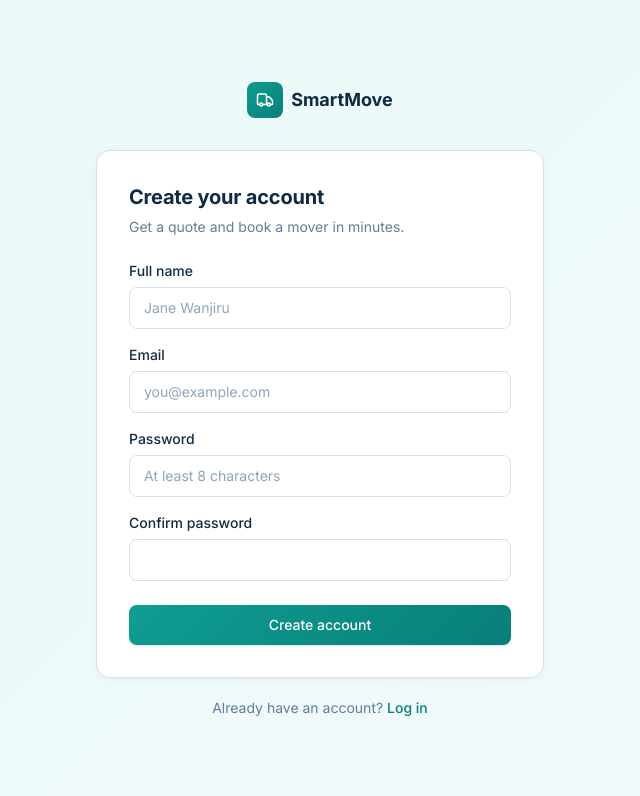
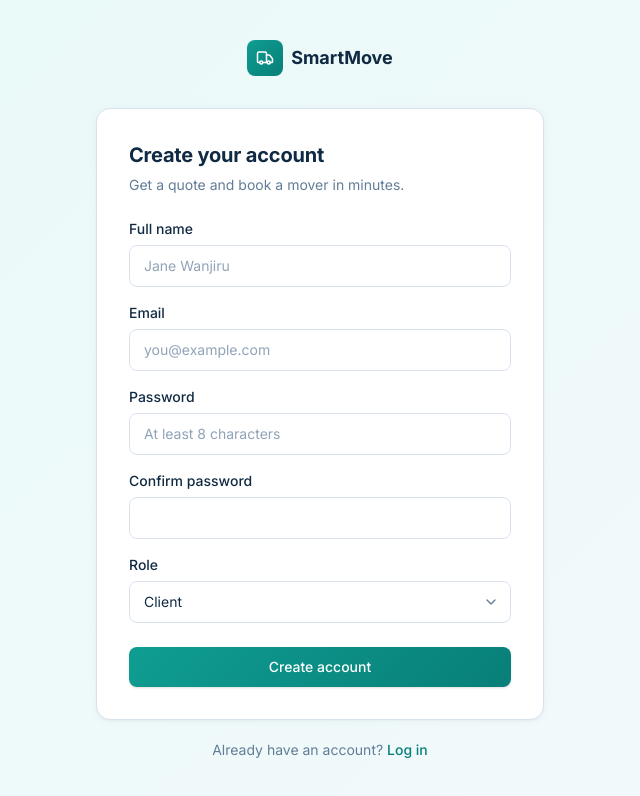
Before and after one commit to lyndseyisoe/SmartMove, a React (Vite) app in the folder frontend/: page /register in a window 1280 px wide. Shown: the top 796 px of the page, without its empty margins (320-960 px from the left). Built offline with nearby package versions, Linux system fonts and the light colour scheme; no server answers.

Commit message:
feat: add role selection to registration form

```diff
--- a/frontend/src/features/auth/pages/Register.jsx
+++ b/frontend/src/features/auth/pages/Register.jsx
@@ -3,7 +3,7 @@ import { zodResolver } from '@hookform/resolvers/zod';
 import { Link, useNavigate } from 'react-router-dom';
 import { useDispatch, useSelector } from 'react-redux';
 import AuthLayout from '../AuthLayout';
-import { Input, Button } from '../../../components/ui';
+import { Input, Select, Button } from '../../../components/ui';
 import { register as registerUser, clearAuthError } from '../authSlice';
 import { registerSchema } from '../schemas';
 
@@ -15,11 +15,11 @@ export default function Register() {
     register: field,
     handleSubmit,
     formState: { errors, isSubmitting },
-  } = useForm({ resolver: zodResolver(registerSchema) });
+  } = useForm({ resolver: zodResolver(registerSchema), defaultValues: { role: 'client' } });
 
   const onSubmit = async (values) => {
     dispatch(clearAuthError());
-  const result = await dispatch(registerUser(values));
+    const result = await dispatch(registerUser(values));
     if (registerUser.fulfilled.match(result)) {
       navigate('/client/dashboard');
     }
@@ -46,6 +46,11 @@ export default function Register() {
         <Input label="Email" type="email" placeholder="you@example.com" error={errors.email?.message} {...field('email')} />
         <Input label="Password" type="password" placeholder="At least 8 characters" error={errors.password?.message} {...field('password')} />
         <Input label="Confirm password" type="password" error={errors.confirmPassword?.message} {...field('confirmPassword')} />
+        <Select label="Role" error={errors.role?.message} {...field('role')}>
+          <option value="client">Client</option>
+          <option value="mover">Mover</option>
+          <option value="admin">Admin</option>
+        </Select>
         <Button type="submit" loading={isSubmitting} className="mt-2 w-full">
           Create account
         </Button>
--- a/frontend/src/features/auth/schemas.js
+++ b/frontend/src/features/auth/schemas.js
@@ -11,6 +11,7 @@ export const registerSchema = z
     email: z.string().email('Enter a valid email address.'),
     password: z.string().min(8, 'Use at least 8 characters.'),
     confirmPassword: z.string(),
+    role: z.enum(['client', 'mover', 'admin']).default('client'),
   })
   .refine((data) => data.password === data.confirmPassword, {
     message: "Passwords don't match.",
```
Also changed, not shown: 1 other file (tests, documents, lock files or other folders).
